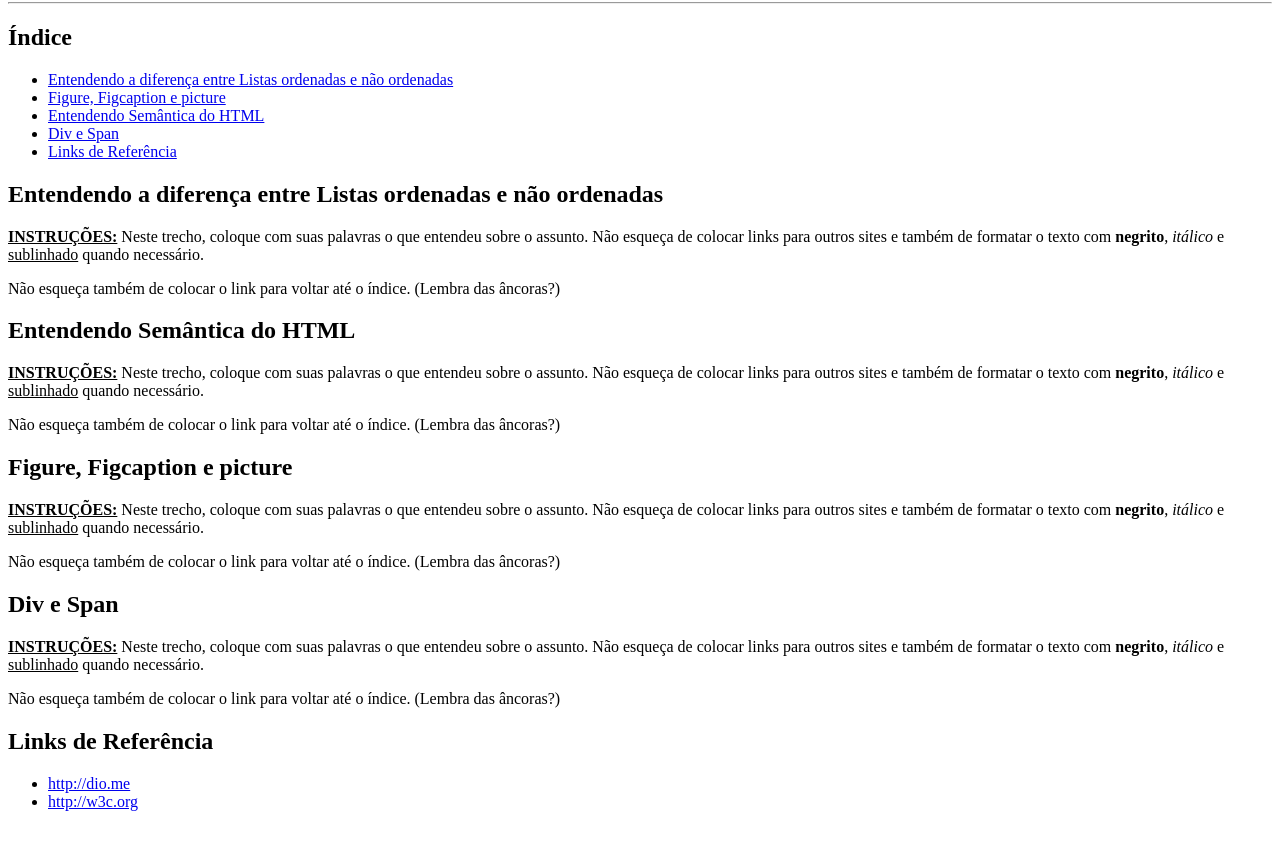
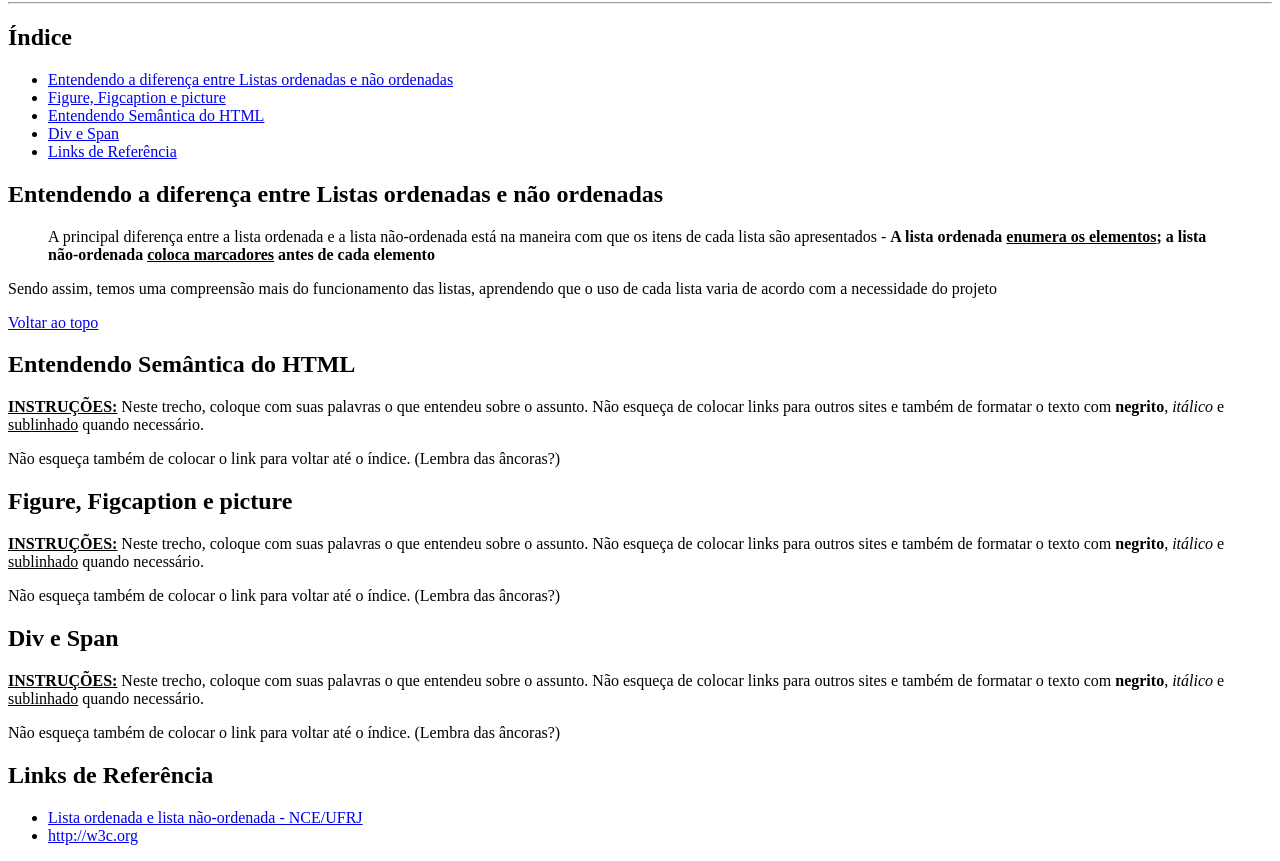
Before and after one commit to MatheusSilva7098/Trilha-DIO-Html, a plain HTML site: page index.html in a window 1280 px wide. Shown: the part 78-939 px from the top of the page. Before the commit the page ends 905 px from the top, so only its background shows below. Drawn offline with Linux system fonts and the light colour scheme.

Commit message:
Add files via upload

```diff
--- a/index.html
+++ b/index.html
@@ -19,10 +19,10 @@
     </ul>
 
     <h2>Entendendo a diferença entre Listas ordenadas e não ordenadas</h2>
-    <p><p><strong><u>INSTRUÇÕES:</u> </strong>Neste trecho, coloque com suas palavras o que entendeu sobre o assunto.
-       Não esqueça de colocar links para outros sites e também de formatar o texto com
-       <strong>negrito</strong>, <i>itálico</i> e <u>sublinhado</u> quando necessário.</p>
-    <p>Não esqueça também de colocar o link para voltar até o índice. (Lembra das âncoras?)</p></p>
+    <p><blockquote>A principal diferença entre a lista ordenada e a lista não-ordenada está na maneira com que os itens de cada lista são apresentados -
+        <strong>A lista ordenada <u>enumera os elementos</u>; a lista não-ordenada <u>coloca marcadores</u> antes de cada elemento</strong></blockquote>
+       Sendo assim, temos uma compreensão mais do funcionamento das listas, aprendendo que o uso de cada lista varia de acordo com a necessidade do projeto</p>
+    <p><a href="./index.html">Voltar ao topo</a></p>
 
     <h2>Entendendo Semântica do HTML</h2>
     <p><strong><u>INSTRUÇÕES:</u> </strong>Neste trecho, coloque com suas palavras o que entendeu sobre o assunto.
@@ -44,7 +44,7 @@
 
     <h2>Links de Referência</h2>
     <ul>
-        <li><a href="#">http://dio.me</a></li>
+        <li><a href= "http://www.nce.ufrj.br/ginape/cursohtml/conteudo/listas/ordenada.htm#:~:text=A%20principal%20diferen%C3%A7a%20entre%20a,marcadores%20antes%20de%20cada%20elemento.">Lista ordenada e lista não-ordenada - NCE/UFRJ </a></li>
         <li><a href="#">http://w3c.org</a></li>
     </ul>
 
```
